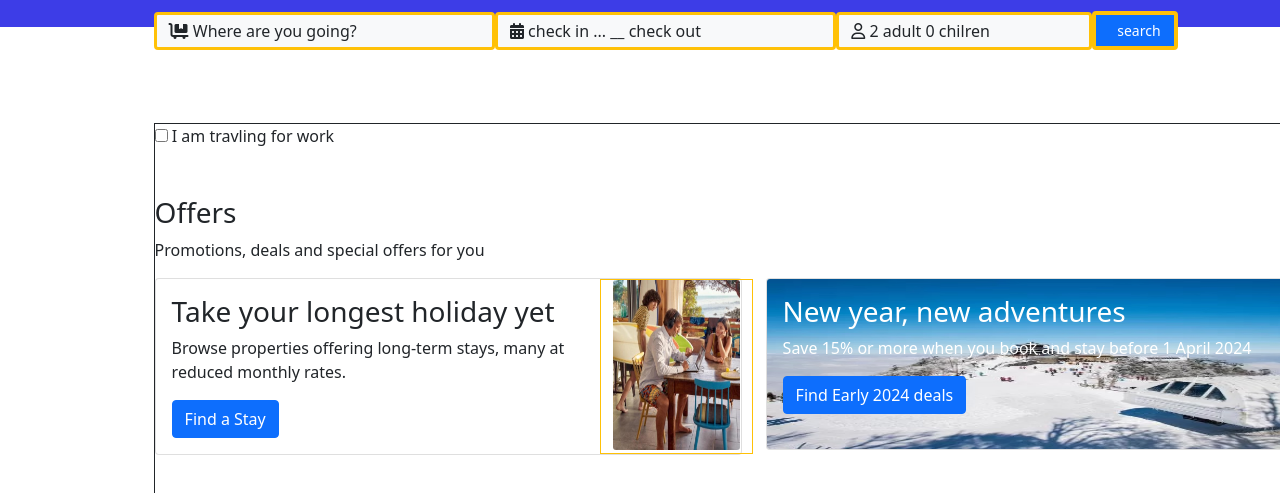
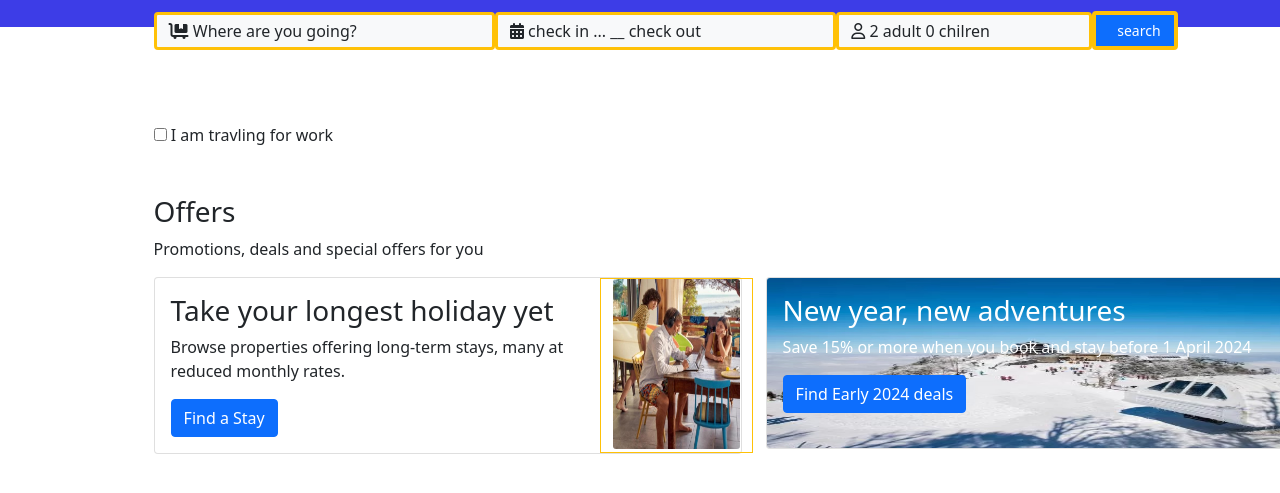
Before and after one commit to Eng-Ather/booking.com, a plain HTML site: page index.html in a window 1280 px wide. Shown: the part 293-786 px from the top of the page. Drawn offline with nearby package versions, Linux system fonts and the light colour scheme.

Commit message:
added some work on layout

```diff
--- a/booking.css
+++ b/booking.css
@@ -57,7 +57,7 @@
 .main_container {
     width: 1200px;
     min-height: 500px;
-    border: 2px solid brown;
+    /* border: 2px solid brown; */
 }
 
 /* for 2 colum horizontal row*/
--- a/index.html
+++ b/index.html
@@ -24,6 +24,14 @@
     <script src="https://cdn.jsdelivr.net/npm/bootstrap@5.1.3/dist/js/bootstrap.bundle.min.js"
         integrity="sha384-ka7Sk0Gln4gmtz2MlQnikT1wXgYsOg+OMhuP+IlRH9sENBO0LRn5q+8nbTov4+1p"
         crossorigin="anonymous"></script>
+
+    <!-- for tooltip -->
+    <script>
+        var tooltipTriggerList = [].slice.call(document.querySelectorAll('[data-bs-toggle="tooltip"]'))
+        var tooltipList = tooltipTriggerList.map(function (tooltipTriggerEl) {
+            return new bootstrap.Tooltip(tooltipTriggerEl)
+        })
+    </script>
 
 
     <!-- screen size box-->
@@ -52,11 +60,14 @@
                         </span>
 
                         <span class=" corner text-white mx-3" data-bs-toggle="tooltip" data-bs-placement="bottom"
-                        title="Contact Coustomer Service">
-                        <i class="fa-solid fa-question"></i>
+                            title="Contact Coustomer Service">
+                            <i class="fa-solid fa-question"></i>
                         </span>
+
                         <span class=" corner text-white mx-3">List Your Property</span>
+
                         <button class=" corner_btn btn btn-light text-primary"> Register</button>
+
                         <button class=" corner_btn btn btn-light text-primary"> Sign in</button>
                     </div>
 
@@ -98,7 +109,9 @@
                 <p class=" fs-4 text-white margin12">
                     search low price on hotel, homes and muc more</p>
             </nav>
+
             <br><br>
+
             <!-- highlighted row -->
             <div class=" highlited_box row margin12   ">
 
@@ -124,13 +137,14 @@
 
             </div>
         </div>
+
         <br><br>
 
         <!-- nav bar ended here (Blue Rea)-->
         <br><br>
 
         <!-- text area (class use for it main container)  ---- Main Container Start-->
-        <div class="main_container margin12 border border-dark">
+        <div class="main_container margin12 ">
 
             <!-- for check box-->
             <form>
@@ -189,33 +203,11 @@
                 </div>
             </div>
 
-
-
-            <!-- Main Container Ends here-->
+      <!-- Main Container Ends here-->
         </div>
 
-        <!-- screen Size box ends here -->
+     <!-- screen Size box ends here -->
     </div>
 
-
-
-
-    <!-- <div class="container mt-3">
-        <h3>Tooltip Example</h3>
-
-        <button type="button" class="btn btn-primary" data-bs-toggle="tooltip" title="Hooray!">
-          Hover over me!
-        </button>
-      </div> -->
-
-    <!-- for tooltip -->
-    <script>
-        var tooltipTriggerList = [].slice.call(document.querySelectorAll('[data-bs-toggle="tooltip"]'))
-        var tooltipList = tooltipTriggerList.map(function (tooltipTriggerEl) {
-            return new bootstrap.Tooltip(tooltipTriggerEl)
-        })
-    </script>
-
 </body>
-
 </html>
```
